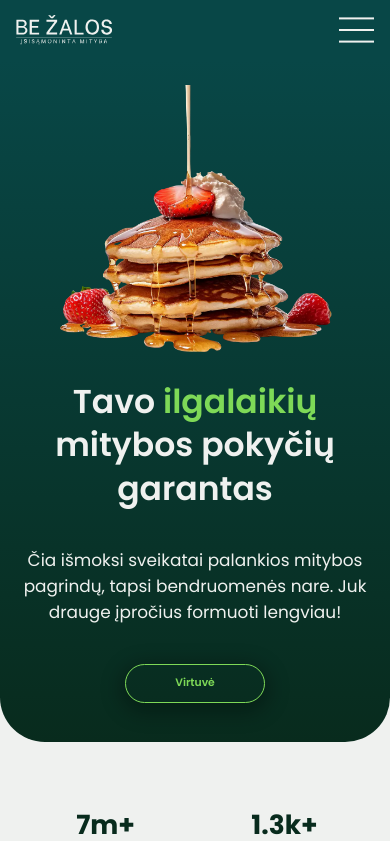
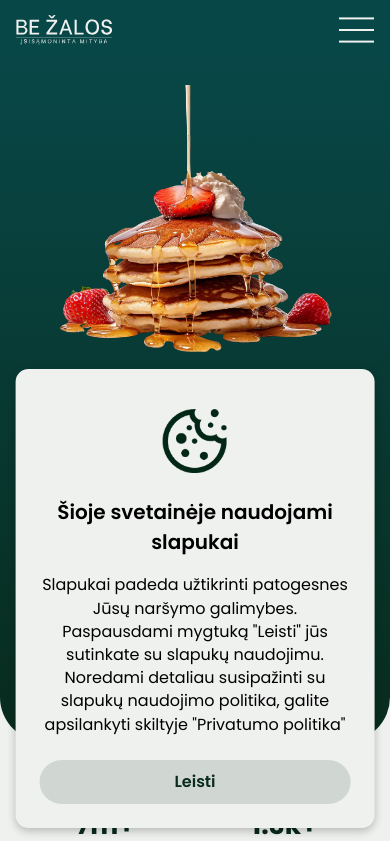
Before and after one commit to mikas1213/bezalos_frontend, a React (Vite) app: page / in a window 390 px wide. Shown: the top 841 px of the page. Built offline with nearby package versions, Linux system fonts and the light colour scheme; no server answers.

Commit message:
set new env

```diff
--- a/package.json
+++ b/package.json
@@ -21,6 +21,7 @@
     "axios": "^1.6.7",
     "jwt-decode": "^4.0.0",
     "react": "^18.2.0",
+    "react-cookie": "^7.1.4",
     "react-dom": "^18.2.0",
     "react-hook-form": "^7.51.0",
     "react-hot-toast": "^2.4.1",
--- a/src/App.jsx
+++ b/src/App.jsx
@@ -1,9 +1,11 @@
 import { lazy, Suspense } from 'react';
 import { BrowserRouter, Routes, Route } from 'react-router-dom';
+import { useCookies } from 'react-cookie';
 import { QueryClient, QueryClientProvider } from '@tanstack/react-query';
 import { ReactQueryDevtools } from '@tanstack/react-query-devtools';
 import { AuthProvider } from "./context/AuthProvider";
 import { Toaster } from 'react-hot-toast';
+
 import styles from './App.module.css';
 import LoginPage from './pages/LoginPage';
 import Spinner from './components/UI/Spinner';
@@ -41,6 +43,9 @@ import Maistas from './pages/admin/Maistas';
 import Receptai from './pages/admin/Receptai';
 import VideosPage from './pages/admin/VideosPage';
 
+import CookieConsent from './components/cookies/CookieConsent';
+
+
 const queryClient = new QueryClient({
     defaultOptions: {
         queries: {
@@ -50,9 +55,10 @@ const queryClient = new QueryClient({
 });
 
 function App() {
-
+    const [cookies, setCookie] = useCookies(['COOKIE_CONSENT']);
     return (
         <QueryClientProvider client={queryClient}>
+
             <ReactQueryDevtools initialIsOpen={false}/>
             <BrowserRouter>
                 <AuthProvider>
@@ -82,7 +88,6 @@ function App() {
                                     <Route path='/apmoketa-sekmingai' element={<SuccessSubscription /> }/>
                                     <Route path='/mokejimo-klaida' element={<CancelSubscription /> }/>
                                 </Route>
-
                                 <Route element={<RequireAuth allowedRoles={[1213]}/> }>
                                     <Route path='/admin' element={<AdminLayout /> }>
                                         <Route index element={<KlientaiPage />} />
@@ -97,6 +102,8 @@ function App() {
                     </Suspense>
                 </AuthProvider>
             </BrowserRouter>
+            {!cookies.COOKIE_CONSENT && <CookieConsent setCookie={setCookie} />}
+
             <Toaster
                 position='top-center'
                 gutter={12}
@@ -135,6 +142,7 @@ function App() {
                 }}
             />
         </QueryClientProvider>
+
     );
 }
 
--- a/src/components/admin/klientai/KlientaiRow.jsx
+++ b/src/components/admin/klientai/KlientaiRow.jsx
@@ -9,7 +9,7 @@ import { IoCloseCircle } from 'react-icons/io5';
 import stripe_img from '../../../assets/images/admin/stripe_png.png';
 
 const KlientaiRow = ({ user, users, setUsers }) => {
-    console.log('USER: ', user.s_status)
+
     const axiosPrivate = useAxiosPrivate();
     const [week, setWeek] = useState(user.support_over === 'week' ? true : false );
     const [month, setMonth] = useState(user.support_over === 'month' ? true : false );
--- /dev/null
+++ b/src/components/cookies/CookieConsent.jsx
@@ -0,0 +1,39 @@
+import styles from './CookieConsent.module.css';
+import { createPortal } from 'react-dom';
+import { useState } from 'react';
+import cookieImg from '../../assets/icons/png/cookies/cookie.png';
+
+const CookieConsent = ({ setCookie }) => {
+    const [show, setShow] = useState(false);
+
+    const giveCookieConsent = () => {
+        setShow(s => !s);
+        // var today = new Date();
+        // today.setSeconds(today.getSeconds() + 10);
+        setTimeout(() => {
+            setCookie('COOKIE_CONSENT', true, {
+                path: '/',
+                // expires: today
+            });
+        }, 500);
+    };
+
+    return createPortal(
+        <div className={`${styles.cookieConsentContainer} ${show ? styles.remove : ''}`}>
+            <div className={styles.img}>
+                <img src={cookieImg} alt='Cookie Logo' />
+            </div>
+            <div className={styles.content}>
+                    <div className={styles.header}>Šioje svetainėje naudojami slapukai</div>
+                    <div className={styles.paragraph}>
+                        <p>Slapukai padeda užtikrinti patogesnes Jūsų naršymo galimybes. Paspausdami mygtuką &quot;Leisti&quot; jūs sutinkate su slapukų naudojimu. Noredami detaliau susipažinti su slapukų naudojimo politika, galite apsilankyti skiltyje <span className={styles.privatumoPolitikaLink}>&quot;Privatumo politika&quot;</span></p>
+                    </div>
+            </div>
+            <div className={styles.btn}>
+                    <button onClick={giveCookieConsent}>Leisti</button>
+            </div>
+        </div>, document.body
+    );
+};
+
+export default CookieConsent;
--- /dev/null
+++ b/src/components/cookies/CookieConsent.module.css
@@ -0,0 +1,238 @@
+.cookieConsentContainer {
+    display: grid;
+    grid-template-columns: auto 5fr 1fr;
+    position: fixed;
+    background: #eff1ef;
+    /* background-color: var(--color-bgr-card); */
+    border-radius: 0.8rem;
+    padding: 1rem;
+    gap: 1rem;
+    max-width: 962px;
+    width: 92vw;
+    bottom: 1rem;
+    left: 50%;
+    transform: translateX(-50%);
+    z-index: 11;
+    animation: slidein 1s ease-in-out;
+    box-shadow: rgba(0, 0, 0, 0.24) 0px 3px 8px;
+}
+.img {
+    display: grid;
+    place-items: center;
+    width: 5.5rem;
+}
+.img img {
+    width: 90%;
+}
+.content {
+    display: flex;
+    flex-direction: column;
+    gap: 0.2rem;
+}
+.header {
+    font-size: var(--font-size-h6);
+    font-weight: 600;
+}
+.paragraph p {
+    font-size: var(--font-size-small-1);
+    line-height: 140%;
+    text-align: justify;
+}
+.btn {
+    justify-self: end;
+    align-self: center;
+}
+
+.btn button {
+    border: none;
+    background: #082b1d22;
+    color: var(--color-text-dark);
+    border-radius: 5rem;
+    padding: 0.5rem 2rem;
+    font-size: var(--font-size-p);
+    font-weight: 500;
+    transition: background 0.2s ease-in-out, color 0.2s ease-in-out;
+}
+.btn button:hover {
+    background: #082b1d55;
+    /* color: var(--color-text-light); */
+}
+
+.remove {
+    opacity: 0;
+    transition: opacity 0.2s ease-in-out;
+}
+
+@keyframes slidein {
+    from {
+        bottom: -150px;
+    }
+
+    to {
+        bottom: 1rem;
+    }
+}
+
+@media only screen and (max-width: 768px) {
+    .cookieConsentContainer {
+        width: 95vw;
+        padding: 0.5rem;
+        gap: 0.5rem;
+    }
+    .img {
+        width: 4rem;
+    }
+    .img img {
+        width: 70%;
+    }
+    .header {
+        font-size: var(--font-size-p);
+        font-weight: 600;
+    }
+    .paragraph p {
+        font-size: var(--font-size-small-2);
+        line-height: 145%;
+        text-align: justify;
+    }
+    .btn {
+        justify-self: end;
+        align-self: center;
+    }
+    .btn button {
+        padding: 0.4rem 1.5rem;
+        font-size: var(--font-size-small-1);
+        font-weight: 600;
+
+    }
+}
+
+@media only screen and (max-width: 576px) {
+    .cookieConsentContainer {
+        grid-template-columns: 1fr;
+        padding: 1rem;
+        gap: 0;
+    }
+    .img {
+        order: 1;
+        justify-self: center;
+        margin: 1rem;
+        margin-bottom: 1.5rem;
+    }
+    .content {
+        order: 2;
+        justify-content: center;
+        gap: 0.5rem;
+    }
+    .header {
+        text-align: center;
+        font-size: var(--font-size-p);
+        font-size: var(--font-size-small-1);
+        /* margin-top: 1.2rem; */
+    }
+    .paragraph p {
+        text-align: center;
+    }
+    .btn {
+        order: 3;
+        display: flex;
+        justify-content: center;
+        margin-top: 1rem;
+        width: 100%;
+    }
+    .btn button {
+        width: 100%;
+        font-size: var(--font-size-p);
+        padding: 0.6rem 1.5rem;
+    }
+}
+
+@media only screen and (max-width: 430px) {
+    .cookieConsentContainer {
+        grid-template-columns: 1fr;
+        width: 92vw;
+        padding: 1.5rem;
+        gap: 0;
+    }
+    .content {
+        gap: 1rem;
+    }
+    .header {
+        text-align: center;
+        font-size: var(--font-size-h6);
+
+    }
+    .paragraph p {
+        font-size: var(--font-size-p);
+    }
+    .img img {
+        width: 100%;
+    }
+    .btn {
+        margin-top: 1.5rem;
+    }
+}
+
+@media only screen and (max-width: 375px) {
+    .cookieConsentContainer {
+        padding: 1rem;
+        gap: 0;
+    }
+    .img {
+        margin: 1rem;
+        margin-bottom: 1.5rem;
+    }
+    .content {
+
+
+        gap: 0.5rem;
+    }
+    .paragraph p {
+        font-size: var(--font-size-small-1);
+    }
+    .header {
+        text-align: center;
+        font-size: var(--font-size-p);
+    }
+
+    .btn {
+        margin-top: 1rem;
+        width: 100%;
+    }
+    .btn button {
+
+        font-size: var(--font-size-p);
+    }
+}
+@media only screen and (max-width: 320px) {
+    .cookieConsentContainer {
+        padding: 0.5rem;
+        /* gap: 0.5rem; */
+    }
+    .img {
+        width: 4rem;
+        margin: 1rem;
+    }
+    .img img {
+        width: 80%;
+    }
+    .header {
+        font-size: var(--font-size-p);
+        font-weight: 600;
+    }
+    .paragraph p {
+        font-size: var(--font-size-small-2);
+        line-height: 145%;
+        text-align: center;
+    }
+    .btn {
+        justify-self: end;
+        align-self: center;
+        margin-bottom: 1rem;
+    }
+    .btn button {
+        padding: 0.4rem 1.5rem;
+        font-size: var(--font-size-small-1);
+        font-weight: 600;
+        width: 70%;
+    }
+}
--- a/src/pages/Homepage.jsx
+++ b/src/pages/Homepage.jsx
@@ -9,7 +9,6 @@ import TestimonialSection from '../components/homepage/TestimonialSection';
 import FooterSection from "../components/homepage/FooterSection";
 
 import { useState, useRef, useEffect } from "react";
-
 const HomePage = () => {
 
     const ref = useRef(null);
```
Also changed, not shown: src/main.jsx (+6 -5 lines), src/assets/icons/png/cookies/cookie.png (added), 1 other file (tests, documents, lock files or other folders).
